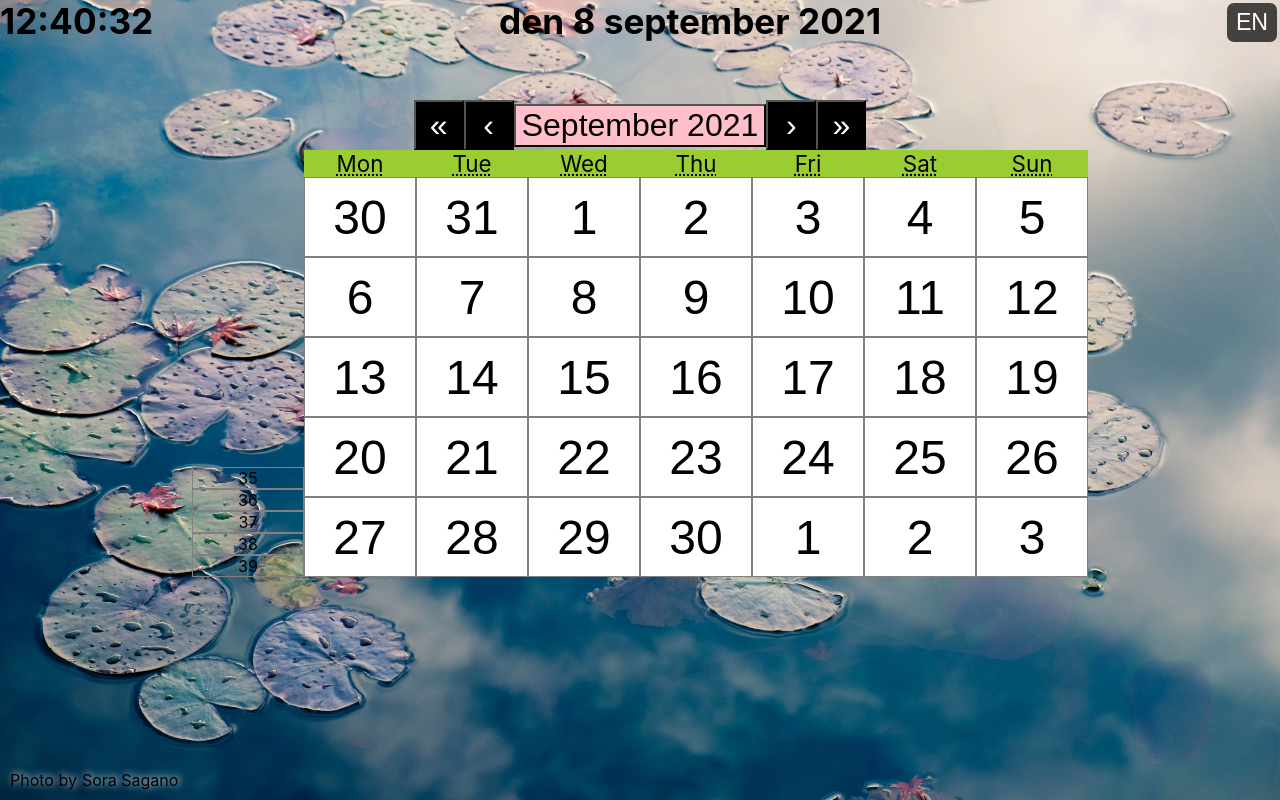
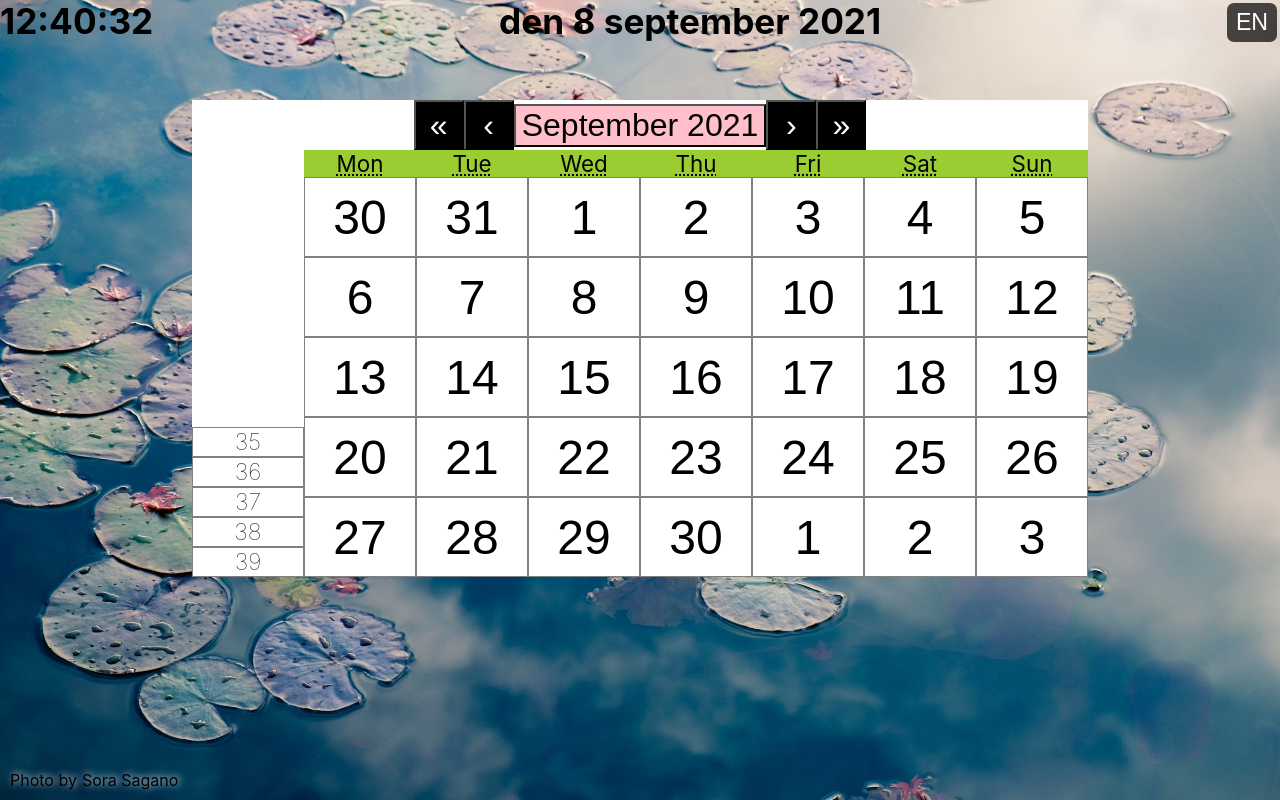
Before and after one commit to Claudiu-Ionel/LaundryDay, a React (Create React App) app: page / in a window 1280 px wide. Built offline with nearby package versions, Linux system fonts and the light colour scheme.

Commit message:
styled the week numbers

```diff
--- a/src/Components/FrontEnd/Calendar/cal.css
+++ b/src/Components/FrontEnd/Calendar/cal.css
@@ -1,12 +1,13 @@
 /* The calendar element: */
 .react-calendar {
-  position: absolute;
+  background: #fff;
   left: 0;
-  right: 0;
   margin-left: auto;
   margin-right: auto;
+  position: absolute;
+  right: 0;
+  top: 100px;
   width: 70%;
-  top: 100px;
 }
 
 /* the GLOBAL day tiles: */
@@ -16,9 +17,9 @@
 
 .react-calendar__month-view__days__day {
   background: #fff;
+  color: #000;
   font-size: 3rem;
   height: 80px;
-  color: #000;
 }
 
 /* days of week tiles: */
@@ -29,17 +30,28 @@
   justify-content: center;
 }
 
-/* month/year tile: */
+/* month/year tiles: */
 .react-calendar__navigation__label {
+  background: pink;
   font-size: 2rem;
-  background: pink;
+}
+
+/* week number tiles: */
+.react-calendar__month-view__weekNumbers > div {
+  align-items: center;
+  background: #fff;
+  display: flex;
+  font-size: 1.45rem;
+  font-weight: lighter;
+  height: 80px;
+  justify-content: center;
 }
 
 /* nav arrows tiles: */
 .react-calendar__navigation__arrow {
+  background: #000;
   color: #fff;
   font-size: 2rem;
-  background: #000;
+  height: 50px;
   width: 50px;
-  height: 50px;
 }
```
